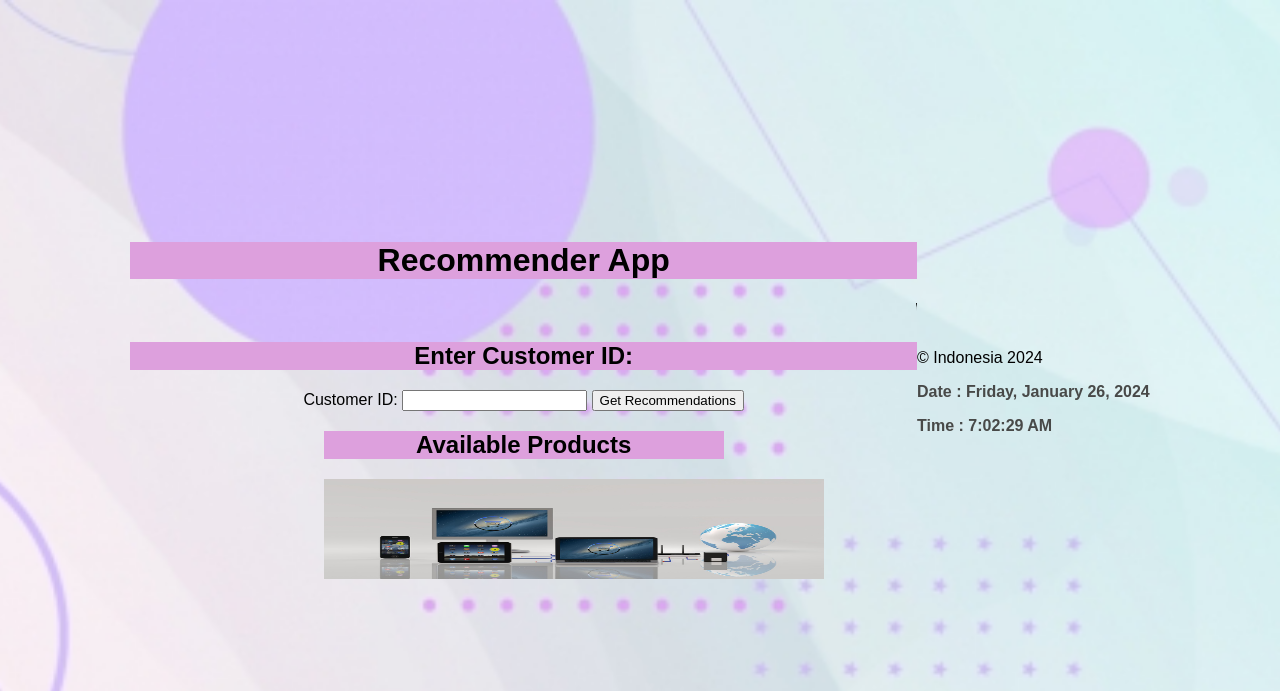
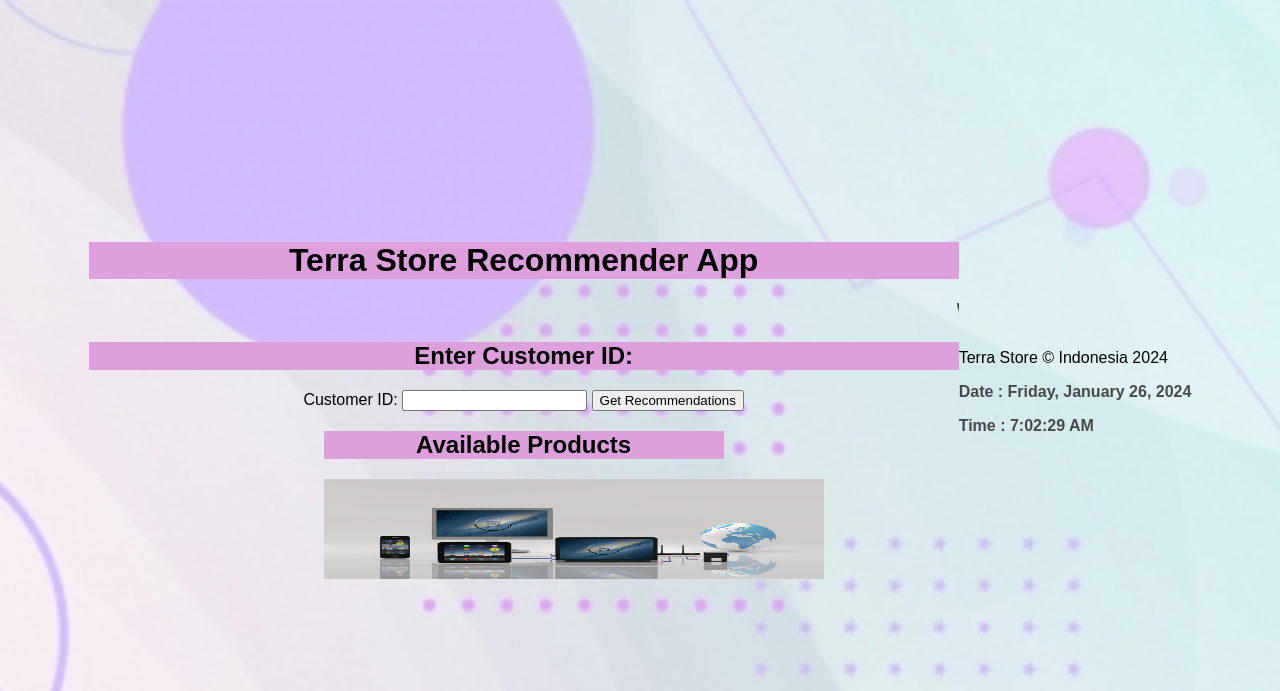
Before and after one commit to aminahnurrahmawati/recomender_system, a Flask app: template Recomendation System/templates/index.html in a window 1280 px wide. Shown: the top 691 px of the page. Run offline with Flask 3, Linux system fonts and the light colour scheme; the template is opened without the code that fills it, so the values that code supplies are empty; parts of the project's set-up code (start-up, migrations or seed data) failed here and were passed over.

Commit message:
adjustment

```diff
--- a/Recomendation System/templates/index.html
+++ b/Recomendation System/templates/index.html
@@ -119,9 +119,9 @@
 </head>
 <body bgcolor=#D6CFC7>
     <center>
-    <h1>Recommender App</h1>
+    <h1>Terra Store Recommender App</h1>
     <marquee behavior="scroll" direction="left">
-        Welcome to the Recomender App, please enter your ID to get product recommendations that suit your interests
+        Welcome to the Terra Store Recomender App, please enter your ID to get product recommendations that suit your interests
     </marquee>
     <!DOCTYPE html>
 <html lang="en">
@@ -187,6 +187,7 @@
     {% endif %}
 </center>
 <div class="footer">
+    Terra Store
     &copy; Indonesia 2024
     <p>Date : <span id="current-date"></span></p>
     <p>Time : <span id="current-time"></span></p>
```
